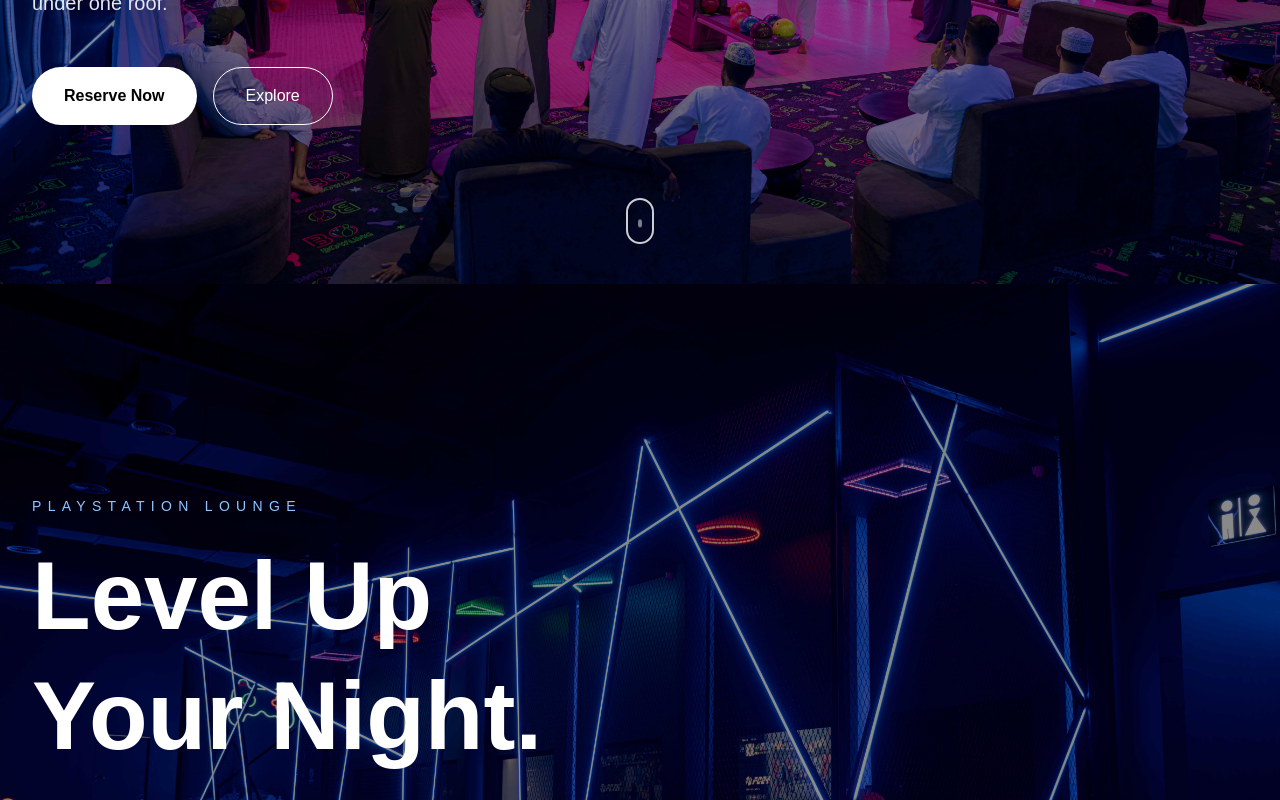
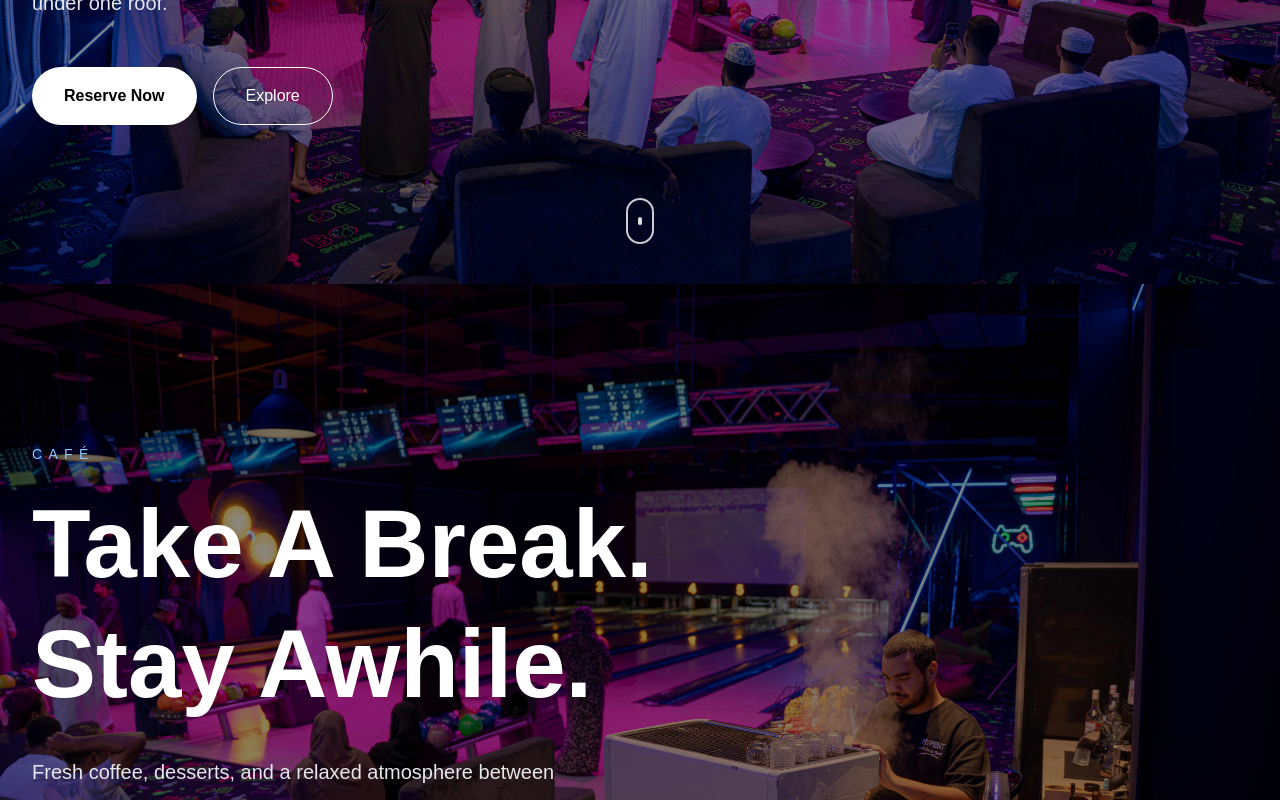
Before and after one commit to zeramond/BO, a Next.js app: page / in a window 1280 px wide. Shown: the part 516-1316 px from the top of the page. Built offline with nearby package versions, Linux system fonts and the light colour scheme.

Commit message:
Transitions fixed

```diff
--- a/src/components/SceneManager.tsx
+++ b/src/components/SceneManager.tsx
@@ -1,11 +1,12 @@
+import SceneTransition from "@/components/SceneTransition";
 import ScenePlaystation from "@/components/scenes/ScenePlaystation";
 import SceneCoffee from "@/components/scenes/SceneCoffee";
 
 export default function SceneManager() {
   return (
-    <>
+    <SceneTransition>
       <ScenePlaystation />
       <SceneCoffee />
-    </>
+    </SceneTransition>
   );
 }
--- /dev/null
+++ b/src/components/SceneTransition.tsx
@@ -0,0 +1,150 @@
+"use client";
+
+import {
+  Children,
+  ReactNode,
+  useEffect,
+  useRef,
+  useState,
+} from "react";
+import { motion } from "framer-motion";
+
+type SceneTransitionProps = {
+  children: ReactNode;
+};
+
+export default function SceneTransition({
+  children,
+}: SceneTransitionProps) {
+  const scenes = Children.toArray(children);
+
+  const [activeIndex, setActiveIndex] = useState(0);
+  const [nextIndex, setNextIndex] = useState<number | null>(null);
+
+  const triggerRefs = useRef<(HTMLDivElement | null)[]>([]);
+
+  useEffect(() => {
+    const observers: IntersectionObserver[] = [];
+
+    triggerRefs.current.forEach((trigger, index) => {
+      if (!trigger) return;
+
+      const observer = new IntersectionObserver(
+        ([entry]) => {
+          if (
+            entry.isIntersecting &&
+            activeIndex === index &&
+            nextIndex === null
+          ) {
+            setNextIndex(index + 1);
+
+            setTimeout(() => {
+              setActiveIndex(index + 1);
+              setNextIndex(null);
+            }, 1500);
+
+            observer.disconnect();
+          }
+        },
+        {
+          threshold: 0,
+        }
+      );
+
+      observer.observe(trigger);
+      observers.push(observer);
+    });
+
+    return () => {
+      observers.forEach((observer) => observer.disconnect());
+    };
+  }, [activeIndex, nextIndex]);
+
+  const currentScene = scenes[activeIndex];
+
+  const nextScene =
+    nextIndex !== null
+      ? scenes[nextIndex]
+      : null;
+
+  const totalHeight =
+    100 + Math.max(scenes.length - 1, 1) * 180;
+
+  return (
+    <section
+      className="relative bg-black"
+      style={{ height: `${totalHeight}vh` }}
+    >
+      <div className="sticky top-0 h-screen overflow-hidden bg-black">
+
+        {/* CURRENT SCENE */}
+        <motion.div
+          key={`scene-${activeIndex}`}
+          className="absolute inset-0 overflow-hidden"
+          animate={
+            nextIndex !== null
+              ? {
+                  opacity: 0,
+                  scale: 1.06,
+                  filter: "blur(8px)",
+                }
+              : {
+                  opacity: 1,
+                  scale: 1,
+                  filter: "blur(0px)",
+                }
+          }
+          transition={{
+            duration: 1.4,
+            ease: [0.22, 1, 0.36, 1],
+          }}
+        >
+          <div className="h-screen overflow-hidden">
+            {currentScene}
+          </div>
+        </motion.div>
+
+        {/* NEXT SCENE */}
+        {nextScene && (
+          <motion.div
+            key={`scene-${nextIndex}`}
+            className="absolute inset-0 overflow-hidden"
+            initial={{
+              opacity: 0,
+              scale: 1.08,
+              filter: "blur(16px)",
+            }}
+            animate={{
+              opacity: 1,
+              scale: 1,
+              filter: "blur(0px)",
+            }}
+            transition={{
+              duration: 1.5,
+              ease: [0.22, 1, 0.36, 1],
+            }}
+          >
+            <div className="h-screen overflow-hidden">
+              {nextScene}
+            </div>
+          </motion.div>
+        )}
+
+      </div>
+
+      {/* TRANSITION TRIGGERS */}
+      {scenes.slice(0, -1).map((_, index) => (
+        <div
+          key={index}
+          ref={(element) => {
+            triggerRefs.current[index] = element;
+          }}
+          className="absolute left-0 h-px w-full"
+          style={{
+            top: `${180 * (index + 1)}vh`,
+          }}
+        />
+      ))}
+    </section>
+  );
+}
```
